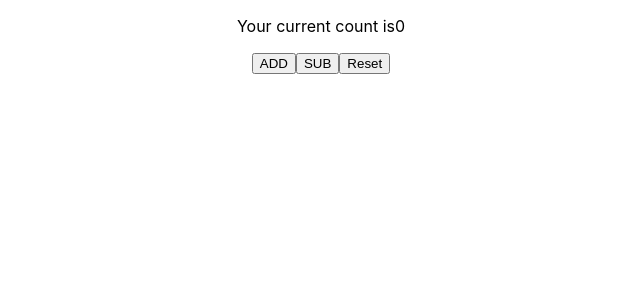
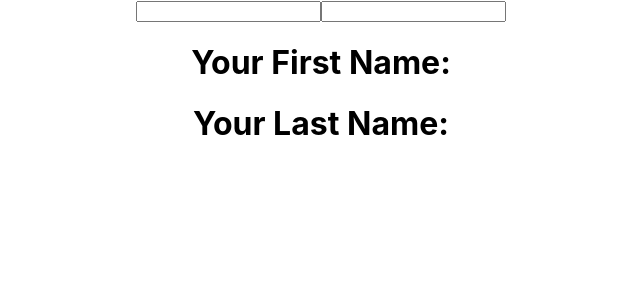
Before and after one commit to alxSoftware2024/React, a React (Create React App) app in the folder my-first-app/: page / in a window 1280 px wide. Shown: the top 300 px of the page, without its empty margins (319-959 px from the left). Built offline with nearby package versions, Linux system fonts and the light colour scheme.

Commit message:
Usestate

```diff
--- a/my-first-app/src/App.js
+++ b/my-first-app/src/App.js
@@ -14,10 +14,13 @@
 import Contact from './Router/Contact';
 import About from './Router/About';
 import Usestates from './Hooks/Usestates'
+import Usestates2 from './Hooks/Usestates2'
+
 function App() {
   return (
     <div className="App">
-      <Usestates/>
+      <Usestates2/>
+      {/* <Usestates/> */}
         {/* <Router>
           <nav>
             <Link to='/'>Home</Link>
--- /dev/null
+++ b/my-first-app/src/Hooks/Usestates2.jsx
@@ -0,0 +1,15 @@
+import React, { useState } from 'react'
+
+function Usestates2() {
+    const[name,setName]=useState({Fname:'',Lname:''})
+  return (
+    <form>
+    <input type="text" value={name.Fname} onChange={e=>setName({...name,Fname:e.target.value})}/>
+    <input type="text" value={name.Lname} onChange={e=>setName({...name,Lname:e.target.value})}/>
+<h1>Your First Name:{name.Fname}</h1>
+<h1>Your Last Name:{name.Lname}</h1>
+    </form>
+  )
+}
+
+export default Usestates2;
```
